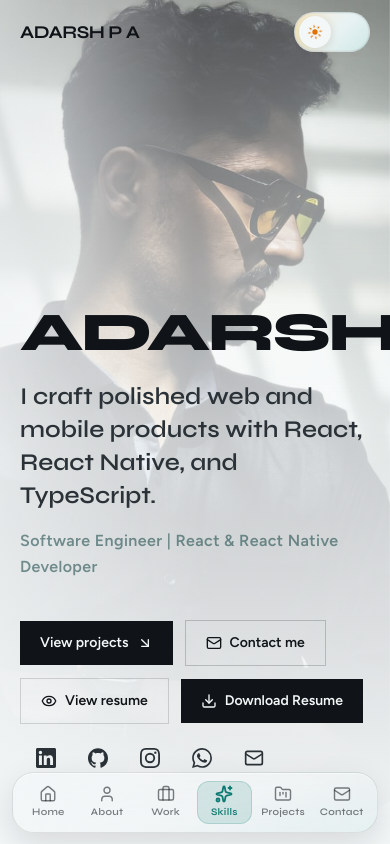
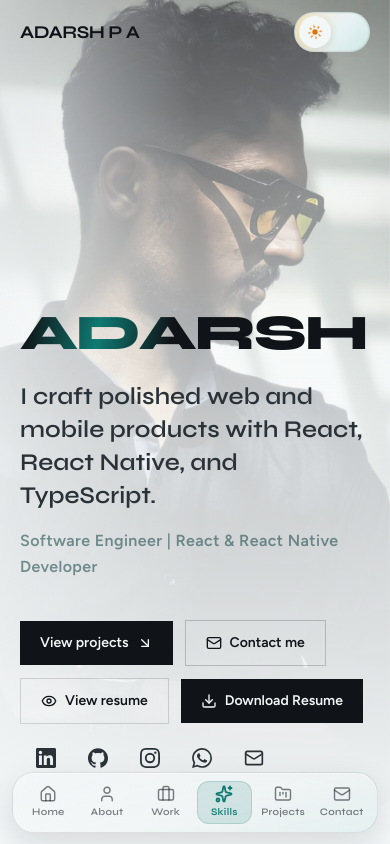
Before and after one commit to AdarshPuthuparambil/Adarsh-portfolio, a React (Vite) app: page / in a window 390 px wide. Shown: the top 844 px of the page. Built offline with nearby package versions, Linux system fonts and the light colour scheme.

Commit message:
Enhance Hero component with animated brand display; implement brand fitting and shine effects in CSS for improved visual appeal. Update styles for responsive design and adjust animation timing for better user experience.

```diff
--- a/src/components/Hero.tsx
+++ b/src/components/Hero.tsx
@@ -1,5 +1,5 @@
 import { ArrowDownRight, Mail } from 'lucide-react'
-import { useEffect, useState } from 'react'
+import { useEffect, useState, type CSSProperties } from 'react'
 import { profile } from '../data/profile'
 import { useTheme } from '../hooks/useTheme'
 import { ResumeActions } from './ResumeActions'
@@ -7,12 +7,26 @@ import { SocialLinks } from './SocialLinks'
 
 const HEADLINE_START_MS = 450
 const HEADLINE_CHAR_MS = 38
+const BRAND_LETTER_MS = 900
+const BRAND_STAGGER_MS = 80
 
 export function Hero() {
   const { theme } = useTheme()
   const isDark = theme === 'dark'
   const [typedHeadline, setTypedHeadline] = useState('')
   const [isTyping, setIsTyping] = useState(true)
+  const [isBrandSettled, setIsBrandSettled] = useState(false)
+
+  // The shine clips a gradient to the heading's glyphs, which only renders
+  // correctly once the per-letter entrance transforms have finished.
+  useEffect(() => {
+    const settleId = window.setTimeout(
+      () => setIsBrandSettled(true),
+      BRAND_LETTER_MS + (profile.brand.length - 1) * BRAND_STAGGER_MS,
+    )
+
+    return () => window.clearTimeout(settleId)
+  }, [])
 
   useEffect(() => {
     const full = profile.headline
@@ -76,11 +90,22 @@ export function Hero() {
 
       <div className="relative z-10 mx-auto w-full max-w-6xl px-5 pb-16 pt-28 sm:px-8 sm:pb-20">
         <h1
-          className={`animate-rise font-display text-[clamp(3.4rem,14vw,8.5rem)] leading-[0.88] font-extrabold tracking-[-0.04em] transition-colors duration-300 ${
-            isDark ? 'text-mist' : 'text-ink'
-          }`}
+          aria-label={profile.brand}
+          style={{ '--brand-chars': profile.brand.length } as CSSProperties}
+          className={`brand-fit font-display leading-[0.88] font-extrabold tracking-[-0.04em] whitespace-nowrap transition-colors duration-300 ${
+            isBrandSettled ? 'brand-shine' : ''
+          } ${isDark ? 'text-mist' : 'text-ink'}`}
         >
-          {profile.brand}
+          {[...profile.brand].map((char, index) => (
+            <span
+              key={`${char}-${index}`}
+              aria-hidden
+              className="brand-letter"
+              style={{ '--i': index } as CSSProperties}
+            >
+              {char === ' ' ? '\u00a0' : char}
+            </span>
+          ))}
         </h1>
 
         <p
--- a/src/index.css
+++ b/src/index.css
@@ -95,6 +95,82 @@
 
 .animate-drift {
   animation: drift 18s ease-in-out infinite;
+}
+
+/* Sizes the one-line brand so it always fits the hero container. Uppercase
+   Syne ExtraBold at the heading's tracking measures ~1.16em per character. */
+.brand-fit {
+  --brand-gutter: 2.5rem;
+  font-size: min(
+    8.5rem,
+    calc((min(100vw, 72rem) - var(--brand-gutter)) / (var(--brand-chars) * 1.17))
+  );
+}
+
+@media (min-width: 40rem) {
+  .brand-fit {
+    --brand-gutter: 4rem;
+  }
+}
+
+@keyframes brand-letter-in {
+  0% {
+    opacity: 0;
+    transform: translate3d(0, 0.45em, 0) scale(0.9) rotate(5deg);
+    filter: blur(12px);
+  }
+  65% {
+    filter: blur(0);
+  }
+  100% {
+    opacity: 1;
+    transform: translate3d(0, 0, 0) scale(1) rotate(0deg);
+    filter: blur(0);
+  }
+}
+
+@keyframes brand-shine {
+  0% {
+    background-position: 100% 0;
+  }
+  40%,
+  100% {
+    background-position: 0 0;
+  }
+}
+
+.brand-letter {
+  display: inline-block;
+  animation: brand-letter-in 0.9s cubic-bezier(0.22, 1, 0.36, 1) backwards;
+  animation-delay: calc(var(--i) * 80ms);
+}
+
+/* Sweeps one highlight across the whole word rather than per letter. */
+.brand-shine {
+  background-image: linear-gradient(
+    100deg,
+    currentColor 0%,
+    currentColor 42%,
+    var(--color-accent) 50%,
+    currentColor 58%,
+    currentColor 100%
+  );
+  background-size: 260% 100%;
+  background-repeat: no-repeat;
+  background-clip: text;
+  -webkit-text-fill-color: transparent;
+  animation: brand-shine 4.5s ease-in-out 0.3s infinite;
+}
+
+.dark .brand-shine {
+  background-image: linear-gradient(
+    100deg,
+    currentColor 0%,
+    currentColor 42%,
+    var(--color-accent-bright) 50%,
+    currentColor 58%,
+    currentColor 100%
+  );
 }
 
 @keyframes title-blink {
@@ -808,6 +884,16 @@
     transition: none;
   }
 
+  .brand-letter {
+    animation: none;
+  }
+
+  .brand-shine {
+    animation: none;
+    background-image: none;
+    -webkit-text-fill-color: currentColor;
+  }
+
   .animate-title-blink {
     animation: none;
     opacity: 1;
```
